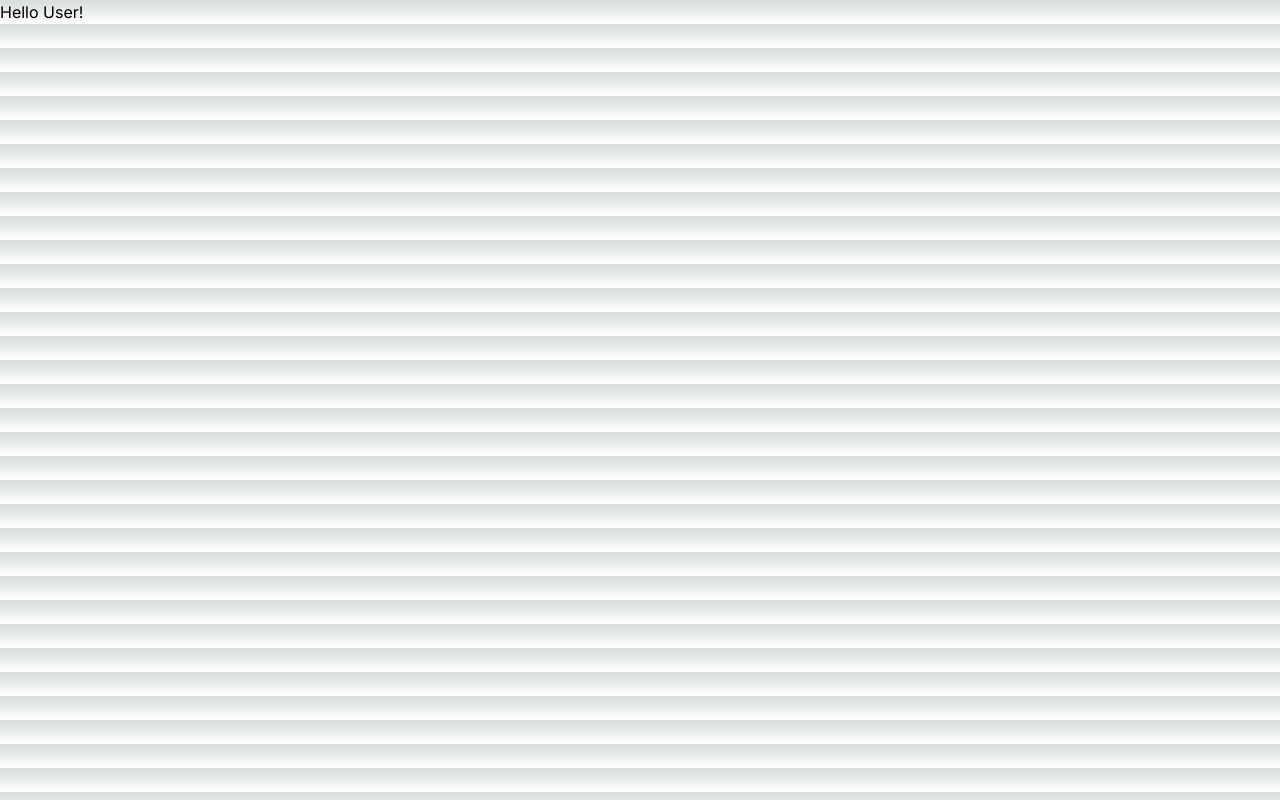
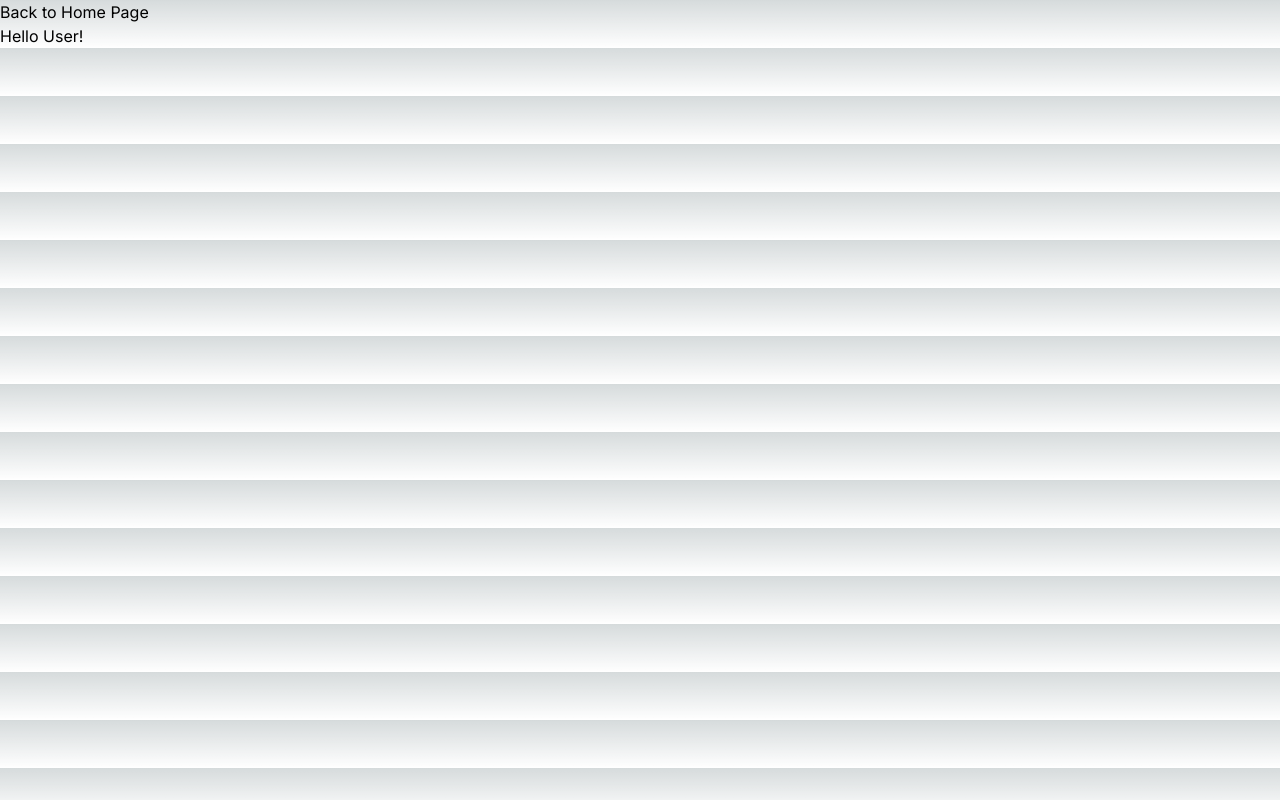
Before and after one commit to kadenjenson/translator-app, a Next.js app: page /user in a window 1280 px wide. Built offline with nearby package versions, Linux system fonts and the light colour scheme.

Commit message:
added link to home page

```diff
--- a/src/app/user/page.tsx
+++ b/src/app/user/page.tsx
@@ -1,4 +1,13 @@
+import Link from "next/link";
+
 export default function UserPage()
 {
-    return <h1>Hello User!</h1>
+    return (
+        <>
+            <h1>
+                <Link href={'/'}>Back to Home Page</Link>
+            </h1>
+            <h1>Hello User!</h1>
+        </>
+    )
 }
```
